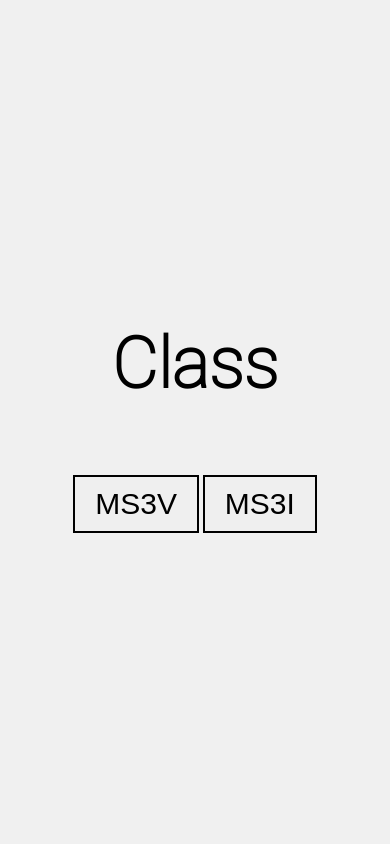
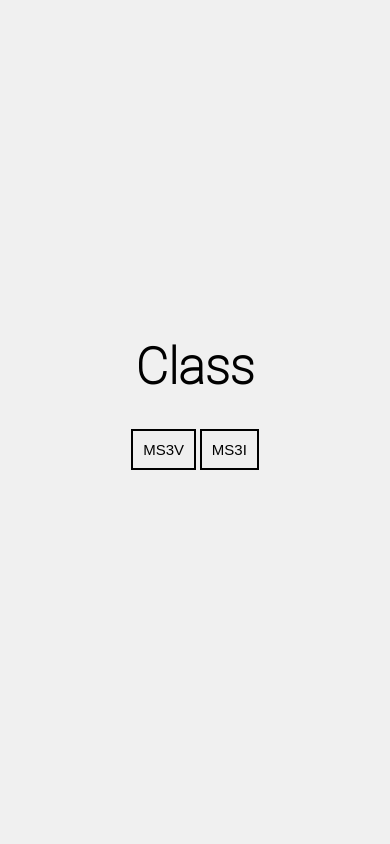
Before and after one commit to covector/MS3-Timetable, a plain HTML site: page index.html in a window 390 px wide. Shown: the top 844 px of the page. Drawn offline with Linux system fonts and the light colour scheme.

Commit message:
media query for selection screen

```diff
--- a/style.css
+++ b/style.css
@@ -63,6 +63,8 @@ div.class{
 div.AskInfo h3{
     font-size: 70px;
     font-family: Roboto, sans-serif;
+    margin-top: 10vh;
+    margin-bottom: 10vh;
 }
 div.AskInfo button{
     margin-left: 0;
@@ -85,7 +87,7 @@ div.TopBack{
     position: relative;
 }
 div.Backdrop{
-    background-image: url(images/TT_blurred.png);
+    background-image: url(images/TT_Blurred.png);
     height: 100%;
     background-size: 110%;
     background-position: center;
@@ -238,7 +240,6 @@ div.footer{
     }
 }
 @media screen and (max-width: 800px){
-
     div.Info{
         height: 400px;
         font-size: 20px;
@@ -251,6 +252,9 @@ div.footer{
     }
 }
 @media screen and (max-width: 700px){
+    div.AskInfo Button{
+        font-size: 25px;
+    }
     div.TopBar{
         font-size: 20px;
     }
@@ -296,6 +300,15 @@ div.footer{
     }
 }
 @media screen and (max-width: 600px){
+    div.AskInfo h3{
+        font-size: 60px;
+        margin-bottom: 4vh;
+    }
+    div.AskInfo Button{
+        font-size: 20px;
+        padding-left: 15px;
+        padding-right: 15px;
+    }
     div.Button button{
         width: 150px;
         height: 55px;
@@ -314,6 +327,14 @@ div.footer{
     }
 }
 @media screen and (max-width: 500px){
+    div.AskInfo h3{
+        font-size: 50px;
+    }
+    div.AskInfo Button{
+        font-size: 15px;
+        padding-left: 10px;
+        padding-right: 10px;
+    }
     div.Backdrop{
         background-size: 250%;
     }
```
